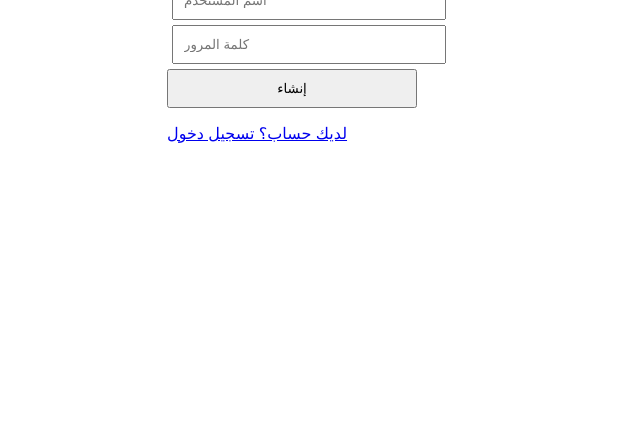
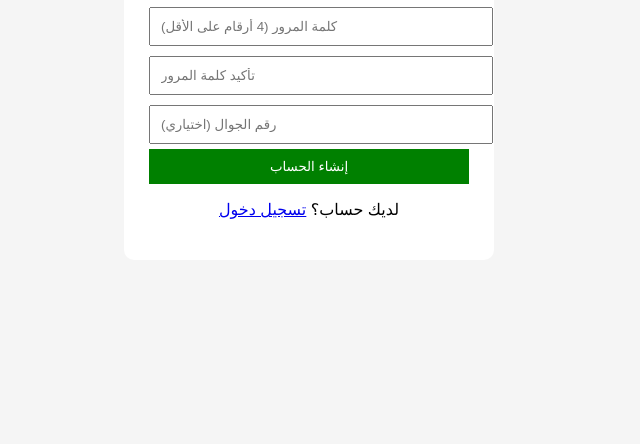
Before and after one commit to bigby5480-sketch/Toqlz, a plain HTML site: page register.html in a window 1280 px wide. Shown: the part 372-816 px from the top of the page, without its empty margins (331-971 px from the left). Drawn offline with Linux system fonts and the light colour scheme.

Commit message:
Update register.html

```diff
--- a/register.html
+++ b/register.html
@@ -5,34 +5,68 @@
   <title>إنشاء حساب</title>
 </head>
 
-<body style="font-family:Arial;display:flex;justify-content:center;align-items:center;height:100vh;">
+<body style="font-family:Arial;display:flex;justify-content:center;align-items:center;height:100vh;background:#f5f5f5;">
 
-<div>
+<div style="background:white;padding:25px;border-radius:10px;width:320px;">
+
   <h2>إنشاء حساب</h2>
 
-  <input id="username" placeholder="اسم المستخدم" style="display:block;margin:5px;padding:10px;width:250px;">
-  <input id="password" type="password" placeholder="كلمة المرور" style="display:block;margin:5px;padding:10px;width:250px;">
+  <input id="username" placeholder="اسم المستخدم" style="width:100%;padding:10px;margin:5px 0;">
 
-  <button onclick="register()" style="padding:10px;width:250px;">إنشاء</button>
+  <input id="country" placeholder="البلد" style="width:100%;padding:10px;margin:5px 0;">
 
-  <p><a href="login.html">لديك حساب؟ تسجيل دخول</a></p>
+  <input id="password" type="password" placeholder="كلمة المرور (4 أرقام على الأقل)" style="width:100%;padding:10px;margin:5px 0;">
+
+  <input id="confirm" type="password" placeholder="تأكيد كلمة المرور" style="width:100%;padding:10px;margin:5px 0;">
+
+  <input id="phone" placeholder="رقم الجوال (اختياري)" style="width:100%;padding:10px;margin:5px 0;">
+
+  <button onclick="register()" style="width:100%;padding:10px;background:green;color:white;border:none;">
+    إنشاء الحساب
+  </button>
+
+  <p style="text-align:center">
+    لديك حساب؟ <a href="login.html">تسجيل دخول</a>
+  </p>
+
 </div>
 
 <script>
 function register(){
-  const user = document.getElementById("username").value;
-  const pass = document.getElementById("password").value;
 
-  if(!user || !pass){
-    alert("املأ البيانات");
+  const username = document.getElementById("username").value;
+  const country = document.getElementById("country").value;
+  const password = document.getElementById("password").value;
+  const confirm = document.getElementById("confirm").value;
+  const phone = document.getElementById("phone").value;
+
+  // التحقق
+  if(!username || !country || !password || !confirm){
+    alert("املأ جميع الحقول المطلوبة");
     return;
   }
 
-  // تخزين مؤقت (مؤقت فقط للتجربة)
-  localStorage.setItem("user", user);
-  localStorage.setItem("pass", pass);
+  if(password.length < 4){
+    alert("كلمة المرور يجب أن تكون 4 أرقام أو أكثر");
+    return;
+  }
 
-  alert("تم إنشاء الحساب");
+  if(password !== confirm){
+    alert("كلمة المرور غير متطابقة");
+    return;
+  }
+
+  // حفظ بيانات مؤقتًا
+  const userData = {
+    username,
+    country,
+    password,
+    phone
+  };
+
+  localStorage.setItem("userData", JSON.stringify(userData));
+
+  alert("تم إنشاء الحساب بنجاح");
   window.location.href = "login.html";
 }
 </script>
```
